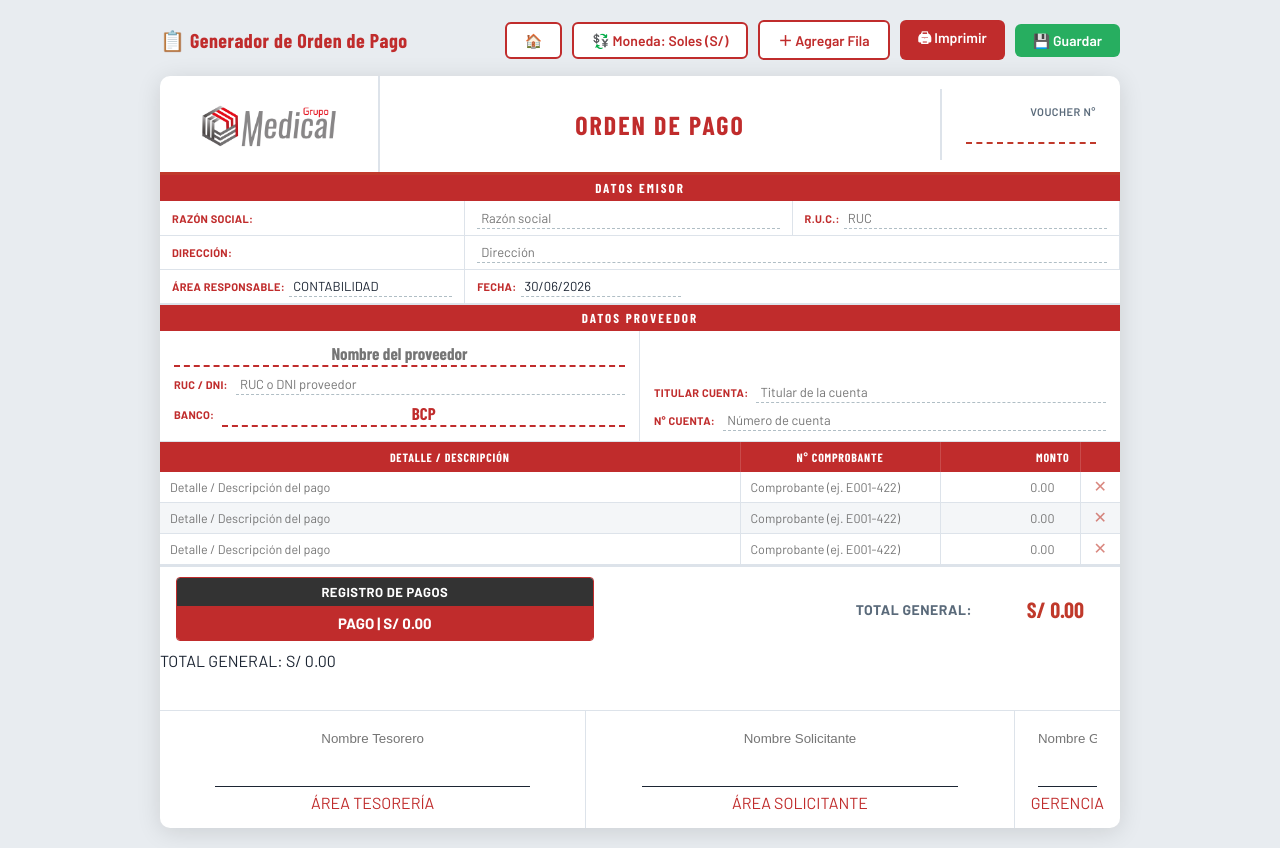
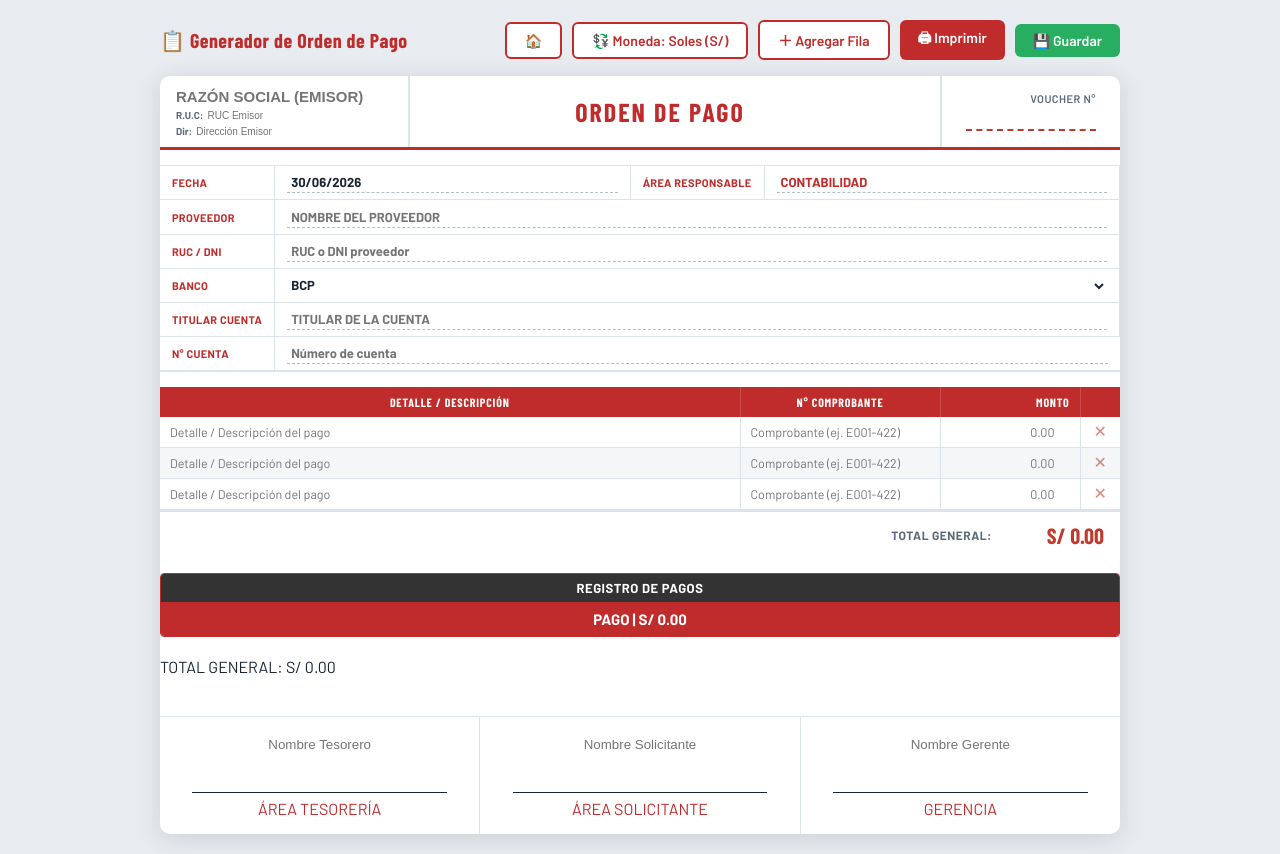
Before and after one commit to medicalsoftwareperu/GestionOrdenesTI, a Flask app: template templates/orden_de_pago.html in a window 1280 px wide. Run offline with Flask 3, Linux system fonts and the light colour scheme; the template is opened without the code that fills it, so the values that code supplies are empty; the visitor is signed in with stand-in values (Sample User, id 1); data comes from the database, SQL or seed files in the repository; some libraries are stand-ins or nearby versions.

Commit message:
Update DB segregation for contabilidad providers and adjust orden_de_pago.html grid, full-width registry, equal sig boxes, and header layout

```diff
--- a/app.py
+++ b/app.py
@@ -80,6 +80,20 @@ with get_db_connection() as conn:
             cuenta_soles TEXT,      -- N° CTA. SOLES BCP
             cci TEXT,               -- N° CCI BCP
             cuenta_dolares TEXT     -- N° CTA. DÓLARES BCP
+        )
+    ''')
+    conn.execute('''
+        CREATE TABLE IF NOT EXISTS proveedores_conta (
+            id INTEGER PRIMARY KEY AUTOINCREMENT,
+            nombre TEXT UNIQUE,
+            ruc TEXT,
+            direccion TEXT,
+            contacto TEXT,
+            cuenta_soles TEXT,
+            cuenta_dolares TEXT,
+            banco TEXT DEFAULT 'BCP',
+            contacto_nombre TEXT DEFAULT '',
+            contacto_telefono TEXT DEFAULT ''
         )
     ''')
     conn.execute('''
@@ -431,23 +445,27 @@ def get_mis_empresas():
 
 @app.route('/get_proveedores')
 def get_proveedores():
+    rol = session.get('rol', 'sistemas')
+    table = 'proveedores_conta' if rol == 'contabilidad' else 'proveedores'
     conn = get_db_connection()
-    proveedores = conn.execute('SELECT * FROM proveedores ORDER BY nombre ASC').fetchall()
+    proveedores = conn.execute(f'SELECT * FROM {table} ORDER BY nombre ASC').fetchall()
     conn.close()
     return jsonify([dict(p) for p in proveedores])
 
 @app.route('/guardar_proveedor', methods=['POST'])
 def guardar_proveedor():
+    rol = session.get('rol', 'sistemas')
+    table = 'proveedores_conta' if rol == 'contabilidad' else 'proveedores'
     data = request.json
     try:
         with get_db_connection() as conn:
-            conn.execute('''
-                INSERT OR REPLACE INTO proveedores (nombre, ruc, direccion, contacto, cuenta_soles, cci, cuenta_dolares, banco, contacto_nombre, contacto_telefono)
+            conn.execute(f'''
+                INSERT OR REPLACE INTO {table} (nombre, ruc, direccion, contacto, cuenta_soles, cci, cuenta_dolares, banco, contacto_nombre, contacto_telefono)
                 VALUES (?, ?, ?, ?, ?, ?, ?, ?, ?, ?)''',
                 (
                     data.get('nombre'),
                     data.get('ruc'),
-                    data.get('direccion'),
+                    data.get('direccion', ''),
                     data.get('contacto', ''),
                     data.get('cuenta_soles', ''),
                     data.get('cci', ''),
--- a/templates/orden_de_pago.html
+++ b/templates/orden_de_pago.html
@@ -19,6 +19,9 @@
       border-radius: 4px;
       overflow: hidden;
       font-family: 'Barlow', sans-serif;
+      width: 100%;
+      margin-top: 15px;
+      margin-bottom: 20px;
     }
     .registro-pagos-title {
       background: #333;
@@ -74,69 +77,71 @@
 <div class="card" id="oc-doc">
 
   <!-- CABECERA (LOGO, TÍTULO, NÚMERO) -->
-  <div class="doc-header">
-    <div class="logo-cell">
-      <img src="{{ url_for('static', filename='logo.png') }}" alt="Logo Medical" style="max-height: 64px; max-width: 180px; object-fit: contain;">
+  <div class="doc-header" style="border-bottom: 3px solid var(--blue); margin-bottom: 15px;">
+    <div class="logo-cell" style="border-right: 2px solid var(--gray-mid); flex-direction: column; align-items: flex-start; gap: 4px; padding: 10px 16px; min-width: 250px;">
+      <div style="position: relative; width: 100%;">
+        <input class="company-name-input" id="razon-social" placeholder="RAZÓN SOCIAL (EMISOR)" autocomplete="off" style="font-size: 15px; font-weight: 800; color: var(--blue); border: none; background: transparent; outline: none; width: 100%; text-transform: uppercase;">
+        <div id="mi-empresa-dropdown" class="custom-dropdown" style="left: 0; width: 100%;"></div>
+      </div>
+      <div style="display: flex; align-items: center; gap: 4px; width: 100%;">
+        <span style="font-size: 10px; color: var(--text-muted); font-weight: bold; flex-shrink: 0;">R.U.C:</span>
+        <input id="ruc" placeholder="RUC Emisor" style="border: none; background: transparent; outline: none; font-size: 10px; color: var(--text-muted); width: 100%;">
+      </div>
+      <div style="display: flex; align-items: center; gap: 4px; width: 100%;">
+        <span style="font-size: 10px; color: var(--text-muted); font-weight: bold; flex-shrink: 0;">Dir:</span>
+        <input id="direccion" placeholder="Dirección Emisor" style="border: none; background: transparent; outline: none; font-size: 10px; color: var(--text-muted); width: 100%;">
+      </div>
     </div>
     <div class="doc-title-cell">
       <div class="doc-title">Orden de Pago</div>
     </div>
-    <div class="doc-num-cell">
+    <div class="doc-num-cell" style="min-width: 170px;">
       <div class="doc-num-label">VOUCHER N°</div>
       <input class="doc-num-input" id="oc-number" value="{{ numero_op }}" maxlength="12" readonly>
     </div>
   </div>
 
-  <!-- SECCIÓN DATOS EMISOR -->
-  <div class="section-title">Datos Emisor</div>
-  <div class="data-grid cols-4">
+  <!-- GRILLA DE DATOS GENERALES (SIN SUBTÍTULO, CONTIGUA) -->
+  <div class="data-grid cols-4" style="border-top: 1px solid var(--gray-mid);">
+    <!-- FILA 1: FECHA Y ÁREA RESPONSABLE -->
     <div class="data-cell">
-      <span class="lbl">Razón Social:</span>
+      <span class="lbl">FECHA</span>
     </div>
-    <div class="data-cell span-2">
-      <div style="position: relative; width: 100%;">
-        <input class="field" id="razon-social" placeholder="Razón social" autocomplete="off">
-        <div id="mi-empresa-dropdown" class="custom-dropdown"></div>
+    <div class="data-cell">
+      <input class="field" id="fecha" type="text" style="font-weight: bold;">
     </div>
+    <div class="data-cell">
+      <span class="lbl">ÁREA RESPONSABLE</span>
     </div>
-    <div class="data-cell" style="gap:4px">
-      <span class="lbl">R.U.C.:</span>
-      <input class="field" id="ruc" placeholder="RUC">
+    <div class="data-cell">
+      <input class="field" id="solicitante" value="CONTABILIDAD" style="font-weight: bold; color: var(--blue);">
     </div>
 
+    <!-- FILA 2: PROVEEDOR -->
     <div class="data-cell">
-      <span class="lbl">Dirección:</span>
+      <span class="lbl">PROVEEDOR</span>
     </div>
     <div class="data-cell span-3">
-      <input class="field" id="direccion" placeholder="Dirección">
-    </div>
-
-    <div class="data-cell" style="gap:4px">
-      <span class="lbl">Área Responsable:</span>
-      <input class="field" id="solicitante" value="CONTABILIDAD" placeholder="">
-    </div>
-    <div class="data-cell span-3" style="gap:4px">
-      <span class="lbl">Fecha:</span>
-      <input class="field" id="fecha" type="text" style="max-width: 160px;">
+      <div style="position: relative; width: 100%;">
+        <input class="field" id="prov-nombre" placeholder="Nombre del proveedor" autocomplete="off" style="font-weight: bold; text-transform: uppercase;">
+        <div id="custom-dropdown" class="custom-dropdown" style="left: 0; width: 100%;"></div>
       </div>
     </div>
 
-  <!-- SECCIÓN DATOS PROVEEDOR -->
-  <div class="section-title">Datos Proveedor</div>
-  <div class="provider-grid">
-    <div class="provider-col">
-      <div style="position: relative; width: 100%;">
-        <input class="provider-name-input" id="prov-nombre" placeholder="Nombre del proveedor" autocomplete="off">
-        <div id="custom-dropdown" class="custom-dropdown"></div>
+    <!-- FILA 3: RUC / DNI -->
+    <div class="data-cell">
+      <span class="lbl">RUC / DNI</span>
+    </div>
+    <div class="data-cell span-3">
+      <input class="field" id="prov-ruc" placeholder="RUC o DNI proveedor" style="font-weight: bold;">
     </div>
 
-      <div class="provider-row">
-        <span class="lbl">RUC / DNI:</span>
-        <input class="field" id="prov-ruc" placeholder="RUC o DNI proveedor">
+    <!-- FILA 4: BANCO -->
+    <div class="data-cell">
+      <span class="lbl">BANCO</span>
     </div>
-      <div class="provider-row">
-        <span class="lbl">Banco:</span>
-        <select class="provider-bank-select" id="prov-banco">
+    <div class="data-cell span-3">
+      <select class="field" id="prov-banco" style="font-weight: bold; border: none; background: transparent; padding: 0;">
         <option value="BCP">BCP</option>
         <option value="BBVA">BBVA</option>
         <option value="INTERBANK">INTERBANK</option>
@@ -146,23 +151,26 @@
         <option value="OTROS">OTROS</option>
       </select>
     </div>
+
+    <!-- FILA 5: TITULAR CUENTA -->
+    <div class="data-cell">
+      <span class="lbl">TITULAR CUENTA</span>
+    </div>
+    <div class="data-cell span-3">
+      <input class="field" id="prov-contacto-nombre" placeholder="Titular de la cuenta" style="font-weight: bold; text-transform: uppercase;">
     </div>
 
-    <div class="provider-col">
-      <div style="height:34px"></div>
-      <div class="provider-row">
-        <span class="lbl">Titular Cuenta:</span>
-        <input class="field" id="prov-contacto-nombre" placeholder="Titular de la cuenta">
+    <!-- FILA 6: N° CUENTA -->
+    <div class="data-cell">
+      <span class="lbl">N° CUENTA</span>
     </div>
-      <div class="provider-row">
-        <span class="lbl">N° Cuenta:</span>
-        <input class="field" id="prov-cta-soles" placeholder="Número de cuenta">
-      </div>
+    <div class="data-cell span-3">
+      <input class="field" id="prov-cta-soles" placeholder="Número de cuenta" style="font-weight: bold;">
     </div>
   </div>
 
   <!-- TABLA DE DETALLES -->
-  <div class="items-wrapper">
+  <div class="items-wrapper" style="margin-top: 15px;">
     <table class="items-table">
       <thead>
         <tr>
@@ -178,40 +186,39 @@
     </table>
   </div>
 
-  <!-- TOTALES Y REGISTRO DE PAGOS -->
-  <div class="totals-area" style="justify-content: space-between; align-items: center;">
-    <!-- REGISTRO DE PAGOS -->
-    <div class="registro-pagos-container" style="width: 45%; margin-top: 0;">
+  <!-- TOTAL GENERAL -->
+  <div class="totals-area" style="justify-content: flex-end; padding: 10px 16px;">
+    <div class="total-line">
+      <span class="total-lbl">Total General:</span>
+      <span class="total-val grand" id="total-igv">S/ 0.00</span>
+    </div>
+  </div>
+
+  <!-- SECCIÓN REGISTRO DE PAGOS (FILA COMPLETA) -->
+  <div class="registro-pagos-container">
     <div class="registro-pagos-title">Registro de Pagos</div>
     <div class="registro-pagos-bar" id="registro-pagos-monto">PAGO | S/ 0.00</div>
   </div>
 
-    <!-- TOTAL GENERAL -->
-    <div class="total-line" style="margin-right: 20px;">
-      <span class="total-lbl" style="font-size: 14px;">Total General:</span>
-      <span class="total-val grand" id="total-igv" style="font-size: 22px;">S/ 0.00</span>
-    </div>
-  </div>
-
   <div class="footer-total-text" id="footer-total">TOTAL GENERAL: S/ 0.00</div>
 
-  <!-- SECCIÓN DE FIRMAS -->
-  <div class="sigs" style="margin-top: 40px;">
-    <div class="sig-box">
+  <!-- SECCIÓN DE FIRMAS EQUITATIVAS -->
+  <div class="sigs" style="margin-top: 40px; display: flex; justify-content: space-between; border-top: 1px solid var(--gray-mid); width: 100%;">
+    <div class="sig-box" style="flex: 1; border-right: 1px solid var(--gray-mid); width: 33.33%; padding: 20px 10px 10px; box-sizing: border-box;">
       <input class="sig-name-input" id="sig-tesoreria-name" placeholder="Nombre Tesorero">
-      <div class="sig-line"></div>
+      <div class="sig-line" style="width: 85%;"></div>
       <div class="sig-label">ÁREA TESORERÍA</div>
     </div>
 
-    <div class="sig-box">
+    <div class="sig-box" style="flex: 1; border-right: 1px solid var(--gray-mid); width: 33.33%; padding: 20px 10px 10px; box-sizing: border-box;">
       <input class="sig-name-input" id="sig-solicitante-name" placeholder="Nombre Solicitante">
-      <div class="sig-line"></div>
+      <div class="sig-line" style="width: 85%;"></div>
       <div class="sig-label">ÁREA SOLICITANTE</div>
     </div>
 
-    <div class="sig-box">
+    <div class="sig-box" style="flex: 1; border-right: none; width: 33.33%; padding: 20px 10px 10px; box-sizing: border-box;">
       <input class="sig-name-input" id="sig-gerente-name" placeholder="Nombre Gerente">
-      <div class="sig-line"></div>
+      <div class="sig-line" style="width: 85%;"></div>
       <div class="sig-label">GERENCIA</div>
     </div>
   </div>
```
Lines whose indentation alone changed are shown as unchanged.
